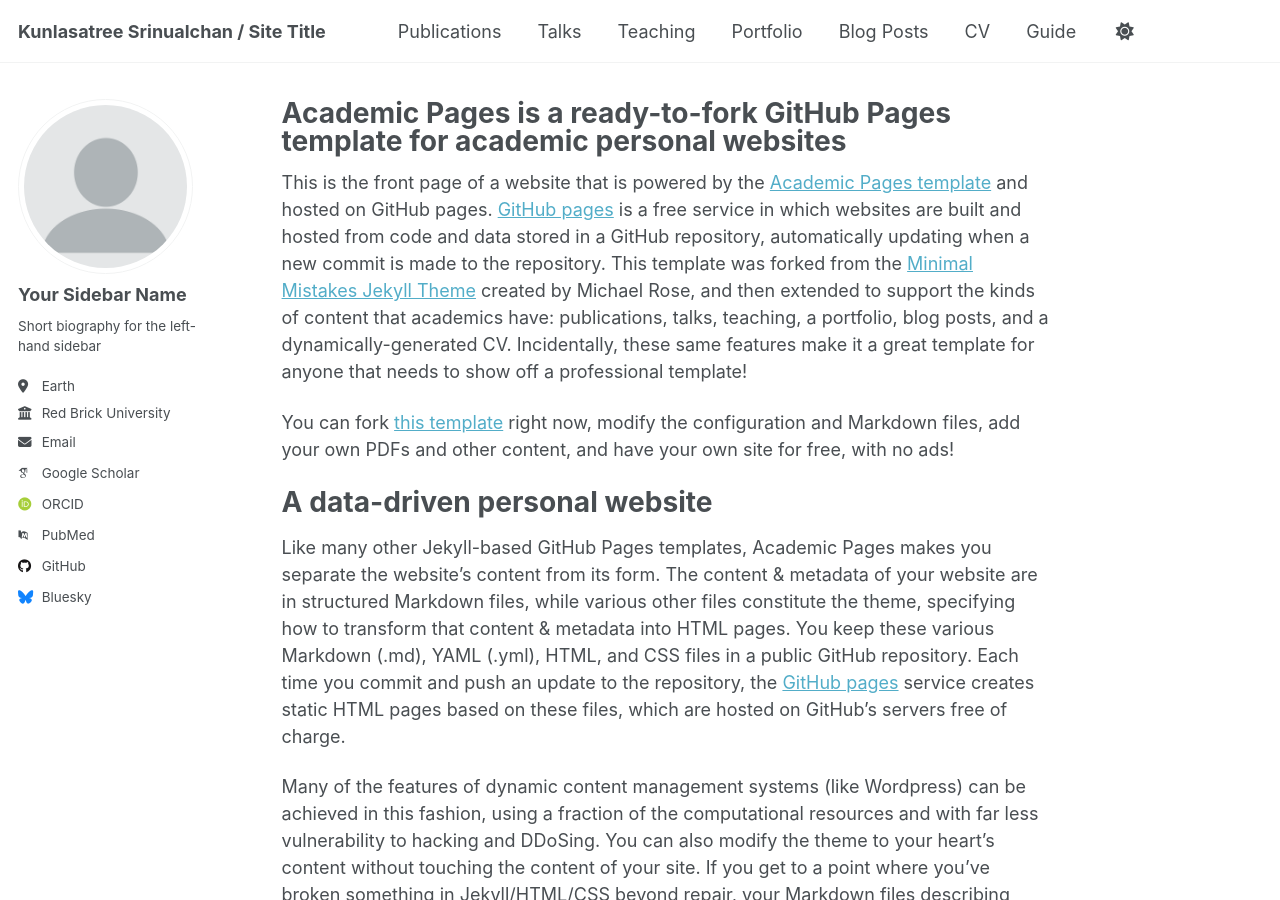
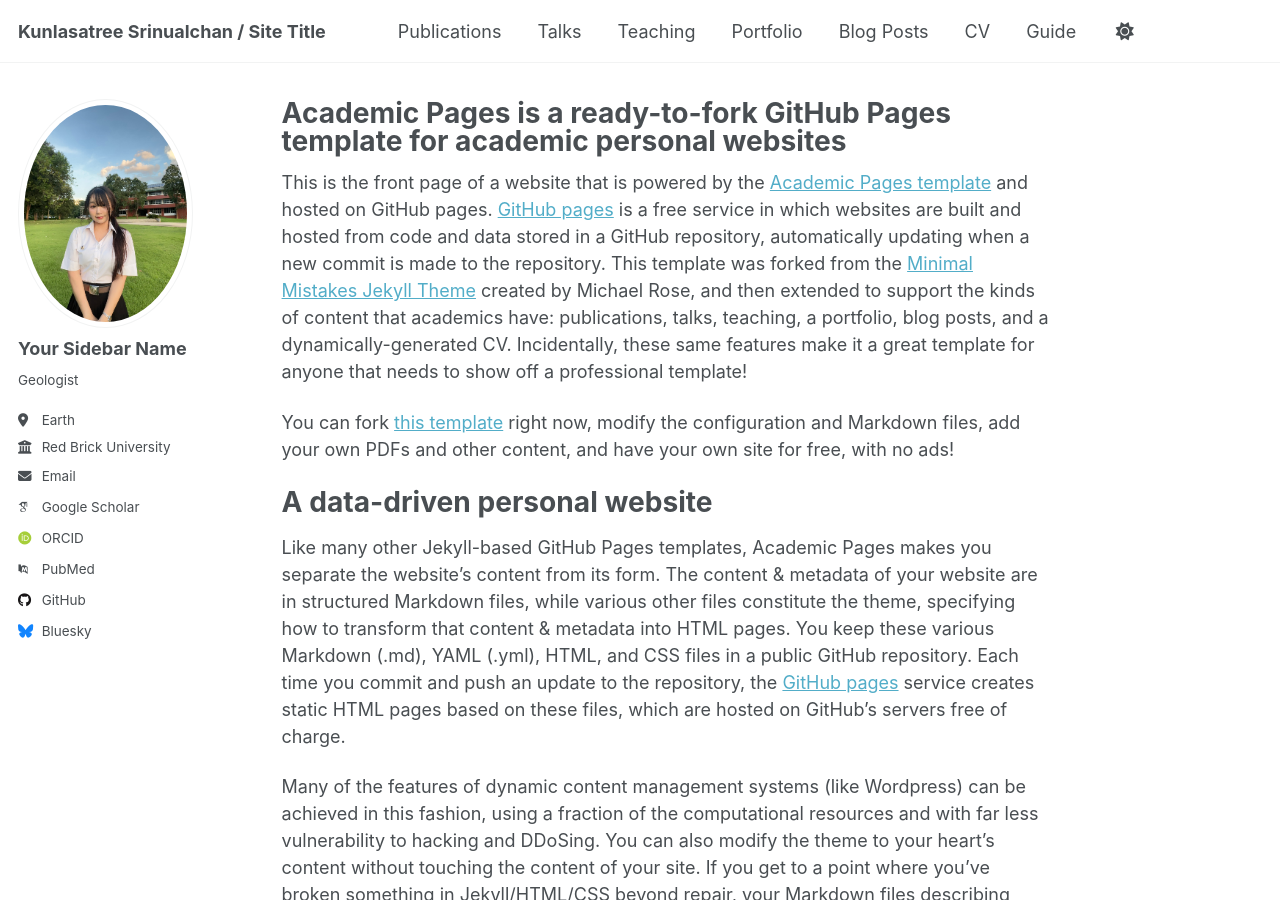
Before and after one commit to kunlasatree2332/kunlasatree2332.github.io, a Jekyll site: the page built from _pages/about.md, in a window 1280 px wide and 900 px high. Built offline with Jekyll 4.4.1, drawn with Linux system fonts in a browser that asks for light colours; some web fonts are replaced; a script that is not in the unit is left out.

Commit message:
Update _config.yml

```diff
--- a/_config.yml
+++ b/_config.yml
@@ -23,14 +23,14 @@ repository               : "academicpages/academicpages.github.io"
 #               Additional customization can be done by editing /_includes/author-profile.html
 author:
   # Biographic information
-  avatar           : "profile.png"
+  avatar           : "Kunlasatree.jpg"
   name             : "Your Sidebar Name"
   pronouns         : # example: "she/her"
-  bio              : "Short biography for the left-hand sidebar"
+  bio              : "Geologist"
   location         : "Earth"
   employer         : "Red Brick University"
   uri              : # URL
-  email            : "none@example.org"
+  email            : "kunlasatree.srin@gmail.com"
 
   # Academic websites
   academia         : # URL
```
